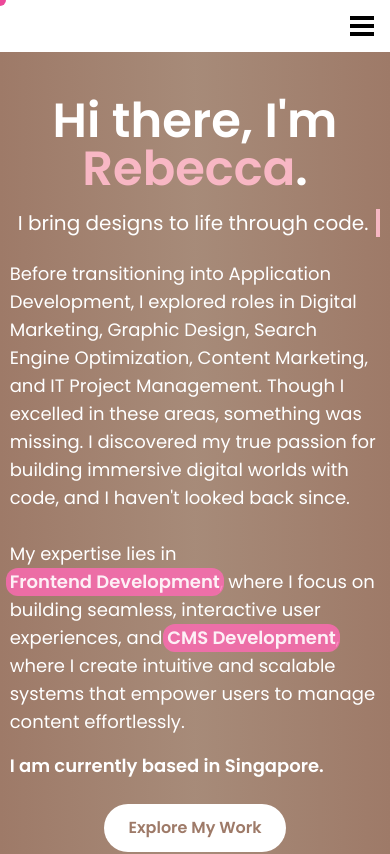
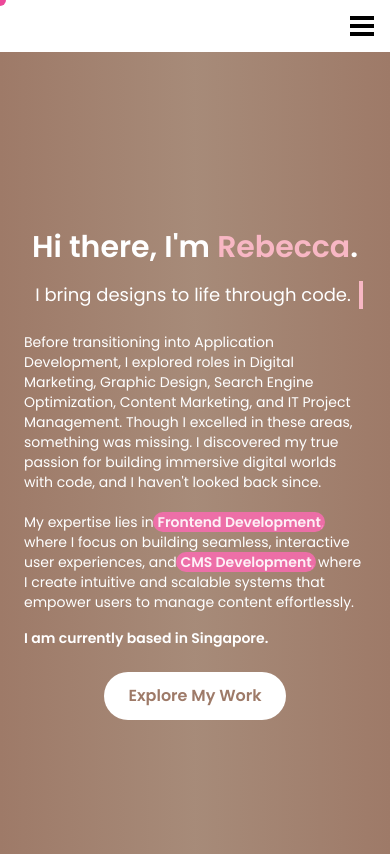
Before and after one commit to kebearry/rebecca-portfolio, a Next.js app: page / in a window 390 px wide. Shown: the top 854 px of the page. Built offline with nearby package versions, Linux system fonts and the light colour scheme.

Commit message:
[Fix] Banner Mobile Font Size

```diff
--- a/src/app/ui/banner.tsx
+++ b/src/app/ui/banner.tsx
@@ -10,11 +10,11 @@ const Banner = () => {
     >
       <div className="absolute inset-0 bg-gradient-to-r from-[#9e7a68] via-[#a98f7d] to-[#9e7a68] opacity-80"></div>
       <div className="relative text-center p-6 space-y-4">
-        <h1 className="text-5xl text-center font-bold animate__animated animate__fadeIn animate__delay-1s text-left">
+        <h1 className="text-3xl sm:text-4xl md:text-5xl lg:text-6xl text-center font-bold animate__animated animate__fadeIn animate__delay-1s text-left">
           Hi there, I&apos;m <span className="text-secondary">Rebecca</span>.
         </h1>
         <div
-          className="text-xl opacity-100 max-w-fit mx-auto animate__animated animate__fadeIn animate__delay-2s
+          className="text-lg sm:text-xl md:text-2xl opacity-100 max-w-fit mx-auto animate__animated animate__fadeIn animate__delay-2s
           whitespace-nowrap overflow-hidden border-r-4 border-[#F8B7C4] px-2 inline-block "
           style={{
             animation:
@@ -23,7 +23,7 @@ const Banner = () => {
         >
           I bring designs to life through code.
         </div>
-        <p className="text-lg opacity-100 max-w-2xl mx-auto animate__animated animate__fadeIn animate__delay-3s text-left">
+        <p className="text-sm sm:text-base md:text-lg opacity-100 max-w-2xl mx-auto animate__animated animate__fadeIn animate__delay-3s text-left">
           Before transitioning into Application Development, I explored roles in
           Digital Marketing, Graphic Design, Search Engine Optimization, Content
           Marketing, and IT Project Management. Though I excelled in these
@@ -35,7 +35,9 @@ const Banner = () => {
           My expertise lies in{" "}
           <span className="relative inline-block font-semibold">
             <span className="absolute inset-0 bg-hotpink opacity-80 rounded-xl -top-0 -bottom-0 -left-1 -right-1 z-0"></span>
-            <span className="relative z-10 opacity-90">Frontend Development</span>
+            <span className="relative z-10 opacity-90">
+              Frontend Development
+            </span>
           </span>
           , where I focus on building seamless, interactive user experiences,
           and{" "}
@@ -46,7 +48,7 @@ const Banner = () => {
           , where I create intuitive and scalable systems that empower users to
           manage content effortlessly.
         </p>
-        <div className="text-lg text-left">
+        <div className="text-sm sm:text-base md:text-lg text-left">
           <strong>I am currently based in Singapore.</strong>
         </div>
         <Link href="#projects">
```
